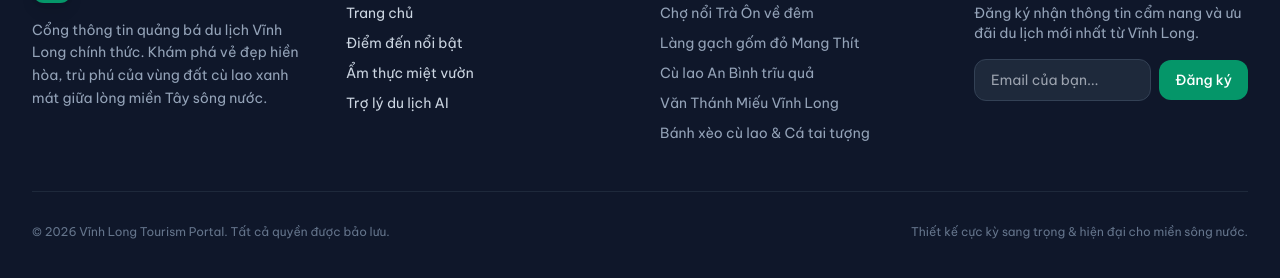
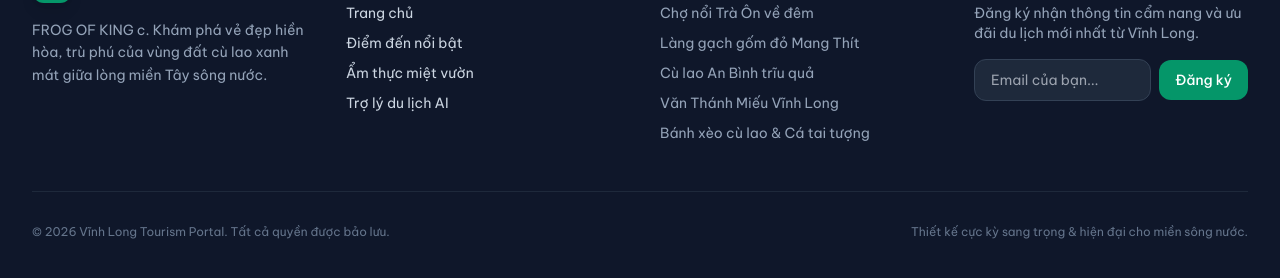
Before and after one commit to frogofking/conechopdulichvinhlong, a plain HTML site: page index.html in a window 1280 px wide. Shown: the part 2605-2883 px from the top of the page. Drawn offline with nearby package versions, Linux system fonts and the light colour scheme.

Commit message:
Update index.html

```diff
--- a/index.html
+++ b/index.html
@@ -177,7 +177,7 @@
                             <span class="text-xl font-bold text-white footer-brand-title">Vĩnh Long Tourism</span>
                         </div>
                         <p class="text-sm text-slate-400 leading-relaxed">
-                            Cổng thông tin quảng bá du lịch Vĩnh Long chính thức. Khám phá vẻ đẹp hiền hòa, trù phú của vùng đất cù lao xanh mát giữa lòng miền Tây sông nước.
+                            FROG OF KING c. Khám phá vẻ đẹp hiền hòa, trù phú của vùng đất cù lao xanh mát giữa lòng miền Tây sông nước.
                         </p>
                     </div>
                     <div>
```
